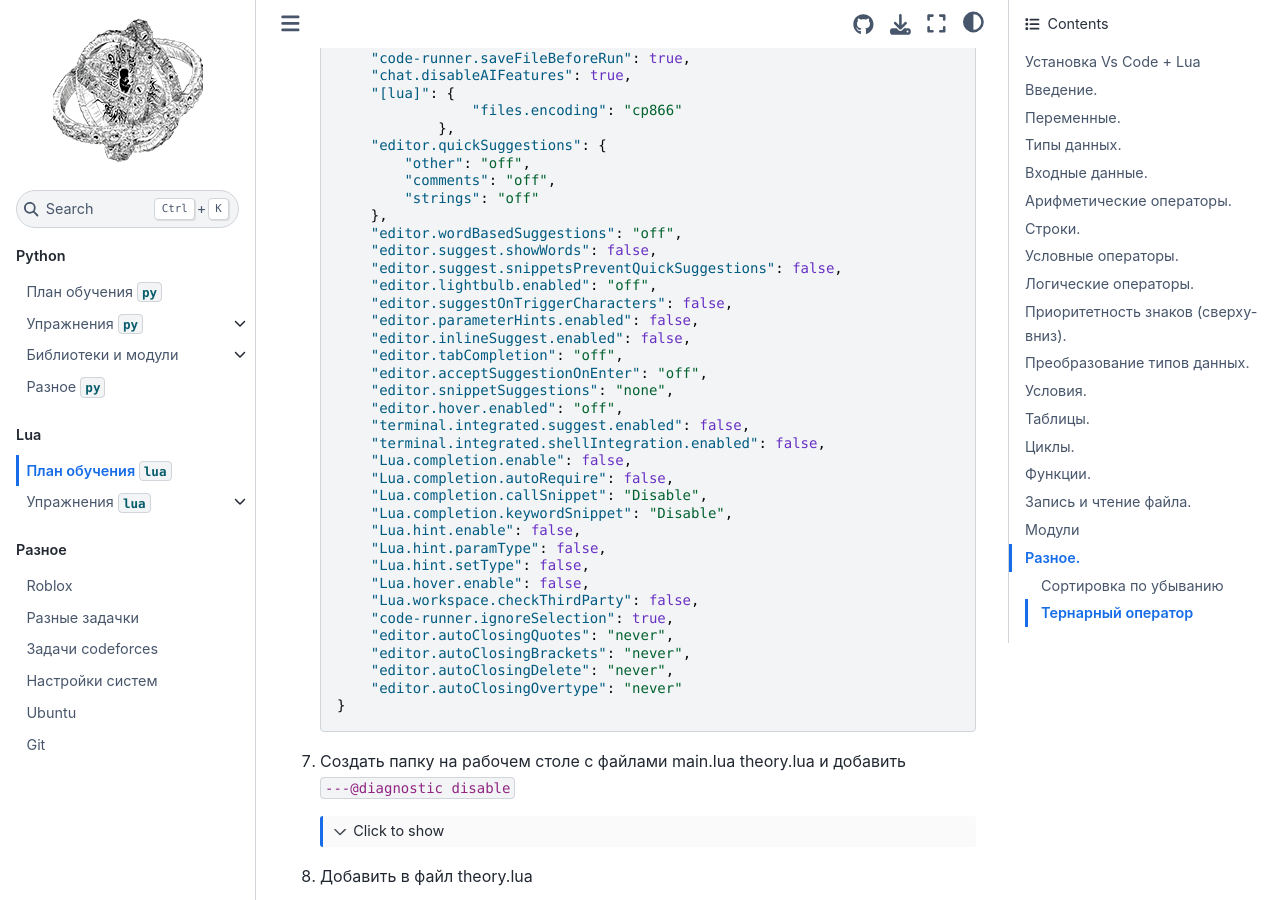
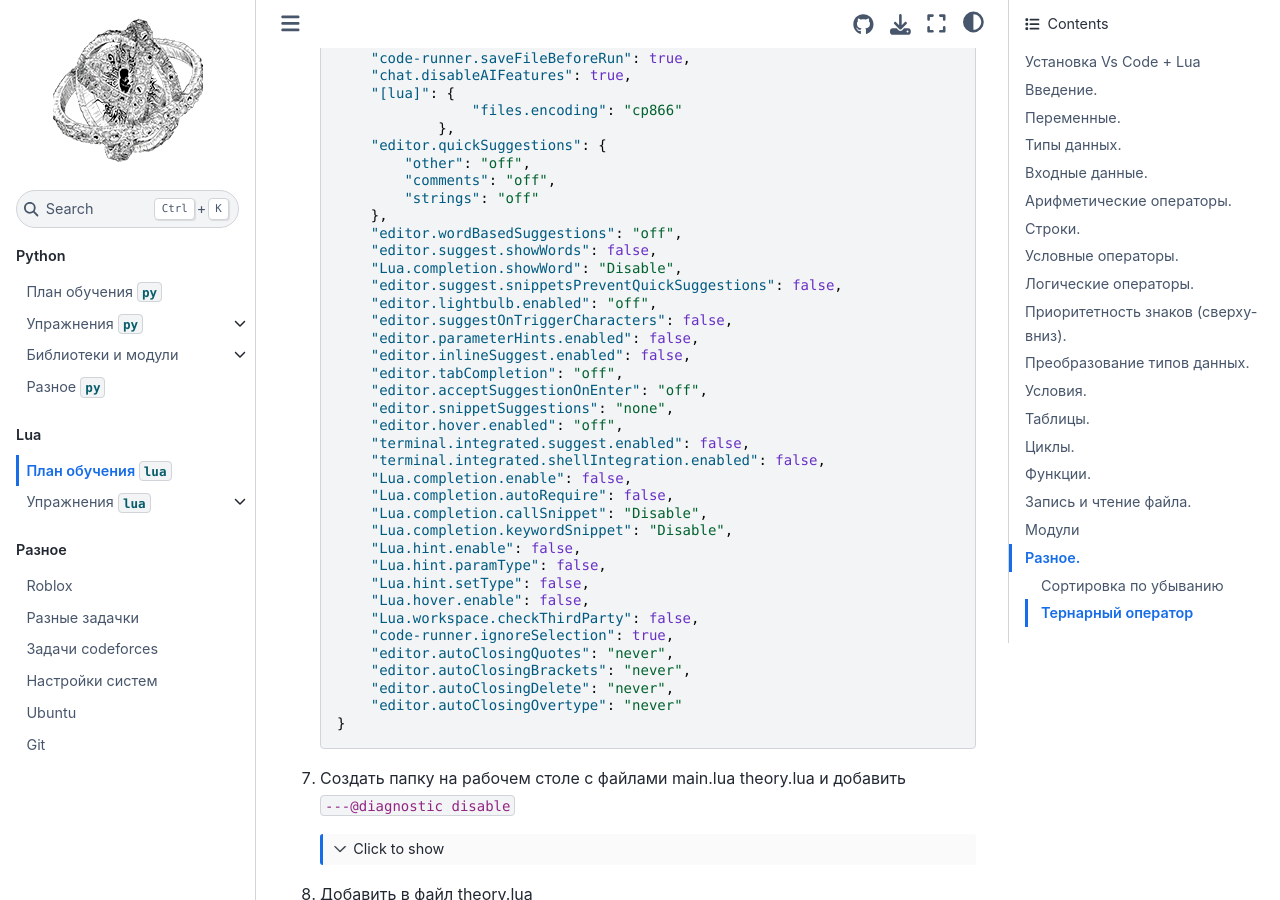
Before and after one commit to your-teach/faithpages, a Jupyter Book: the page built from Lua/study-plan-lua.md, in a window 1280 px wide and 900 px high, scrolled down 536 px. Built offline with Jupyter Book 1.0.4 settings and Sphinx 7.4.7 and the Sphinx Book theme 1.1.4, drawn with Linux system fonts in a browser that asks for light colours.

Commit message:
Добавлено отключение автозаполнения слов в настройках Lua

```diff
--- a/Lua/study-plan-lua.md
+++ b/Lua/study-plan-lua.md
@@ -27,6 +27,7 @@ https://www.youtube.com/watch?v=X6BqMZyzAs4
         },
         "editor.wordBasedSuggestions": "off",
         "editor.suggest.showWords": false,
+        "Lua.completion.showWord": "Disable",
         "editor.suggest.snippetsPreventQuickSuggestions": false,
         "editor.lightbulb.enabled": "off",
         "editor.suggestOnTriggerCharacters": false,
```
